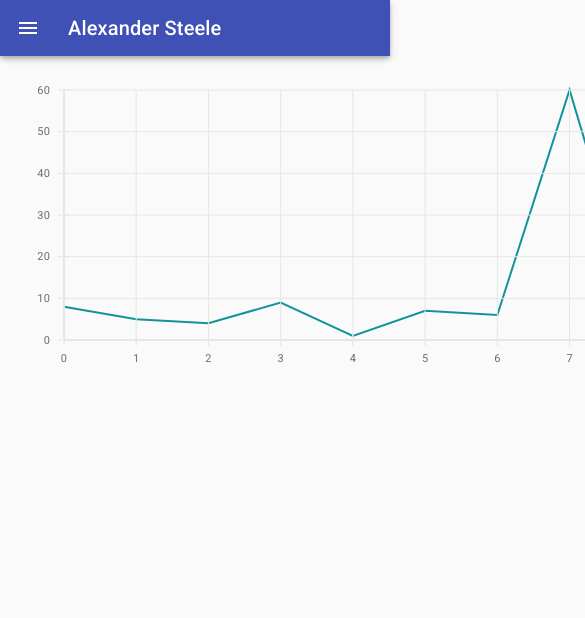
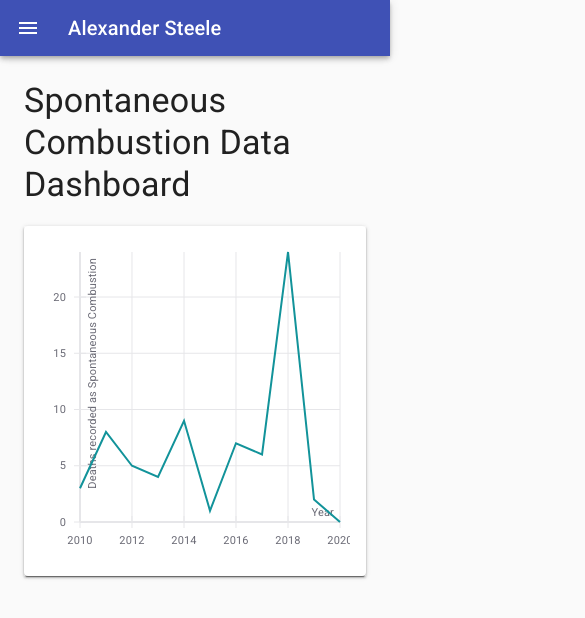
Before and after one commit to alexandersteele/react-portfolio, a React (Create React App) app: page /demos/DemoDashboard in a window 390 px wide. Shown: the top 618 px of the page, 585 px wide, since content can reach past the window. Built offline with nearby package versions, Linux system fonts and the light colour scheme; no server answers.

Commit message:
responsive scaling and containers for dashboard elements

```diff
--- a/src/components/DemoDashboard/DemoDashboard.jsx
+++ b/src/components/DemoDashboard/DemoDashboard.jsx
@@ -1,30 +1,64 @@
 import React from 'react';
+import Card from '@material-ui/core/Card';
+import CardContent from '@material-ui/core/CardContent';
+import Grid from '@material-ui/core/Grid';
+import Box from '@material-ui/core/Box';
+import Typography from '@material-ui/core/Typography';
 import '../../../node_modules/react-vis/dist/style.css'
-import {XYPlot, LineSeries, VerticalGridLines, HorizontalGridLines, XAxis, YAxis} from 'react-vis';
+import {FlexibleWidthXYPlot, LineSeries, VerticalGridLines, HorizontalGridLines, XAxis, YAxis} from 'react-vis';
+import { useCardStyles } from '../../hooks'
 
 const DemoDashboard = () => {
+
+    const classes = useCardStyles();
+
     const data = [
-        {x: 0, y: 8},
-        {x: 1, y: 5},
-        {x: 2, y: 4},
-        {x: 3, y: 9},
-        {x: 4, y: 1},
-        {x: 5, y: 7},
-        {x: 6, y: 6},
-        {x: 7, y: 60},
-        {x: 8, y: 2},
-        {x: 9, y: 0}
+        {x: new Date("2010"), y: 3},
+        {x: new Date("2011"), y: 8},
+        {x: new Date("2012"), y: 5},
+        {x: new Date("2013"), y: 4},
+        {x: new Date("2014"), y: 9},
+        {x: new Date("2015"), y: 1},
+        {x: new Date("2016"), y: 7},
+        {x: new Date("2017"), y: 6},
+        {x: new Date("2018"), y: 24},
+        {x: new Date("2019"), y: 2},
+        {x: new Date("2020"), y: 0}
       ];
 
     return (
-        <XYPlot height={300} width={700}>
-            <LineSeries data={data} />
-            <VerticalGridLines />
-            <HorizontalGridLines />
-            <XAxis />
-            <YAxis />
 
-        </XYPlot>
+
+
+        <div>
+            <Typography variant="h4" component="h1">
+                Spontaneous Combustion Data Dashboard
+            </Typography>
+            <br />
+
+
+            <Grid container className={classes.root} spacing={2}>
+                <Grid item xs={12} lg={8}>
+                    <Box boxShadow={2}>
+                        <Card className={classes.paper} boxShadow={2}>
+                            <CardContent>
+                            <FlexibleWidthXYPlot xType="time" height={320}>
+                                <VerticalGridLines />
+                                <HorizontalGridLines />
+                                <XAxis title="Year"/>
+                                <YAxis title="Deaths recorded as Spontaneous Combustion"/>
+                                <LineSeries data={data} />
+                            </FlexibleWidthXYPlot>
+
+                            </CardContent>
+                        </Card>
+                    </Box>
+                </Grid>
+            </Grid>
+
+
+        </div>
+
     );
 };
 
```
